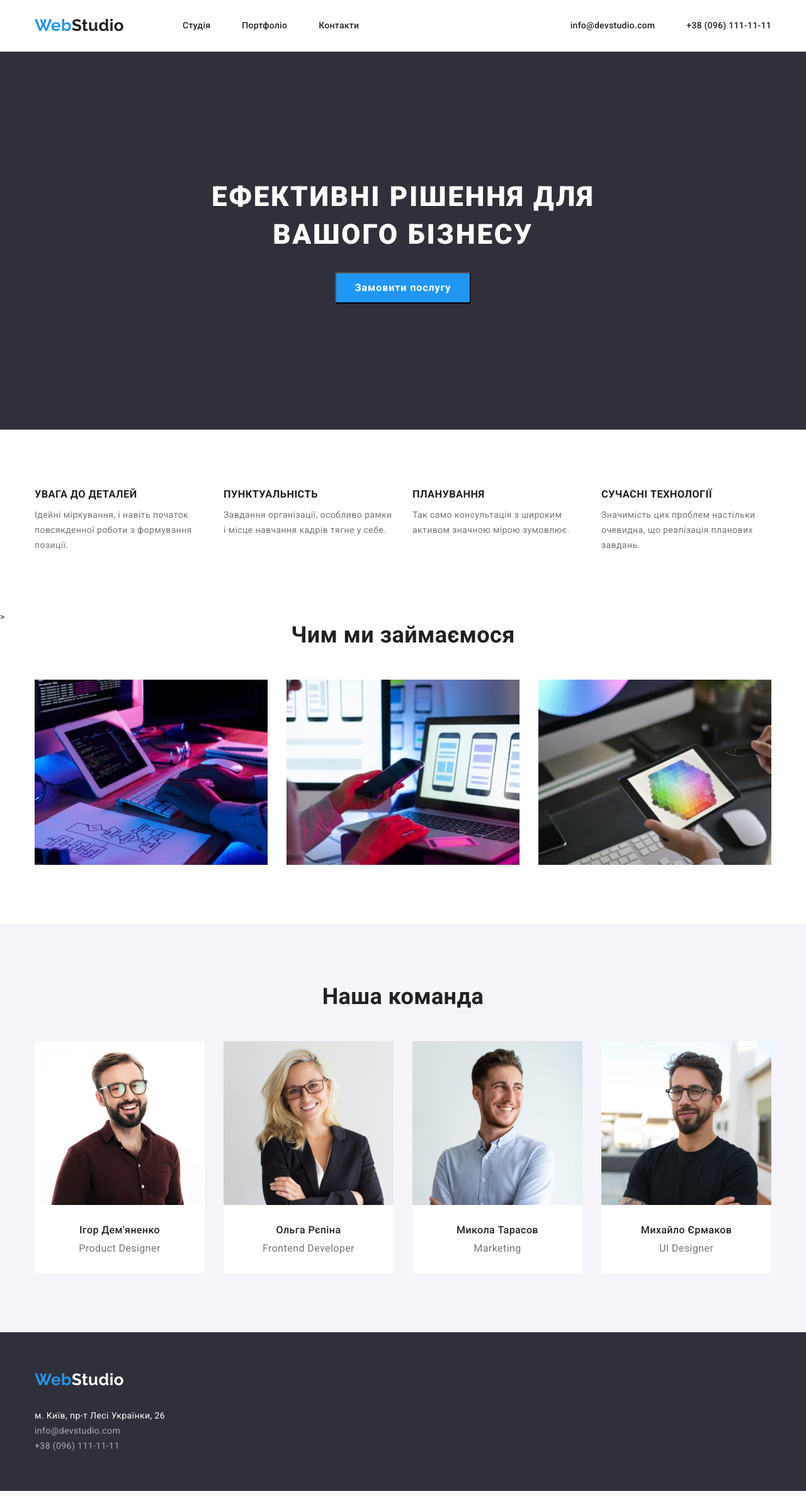
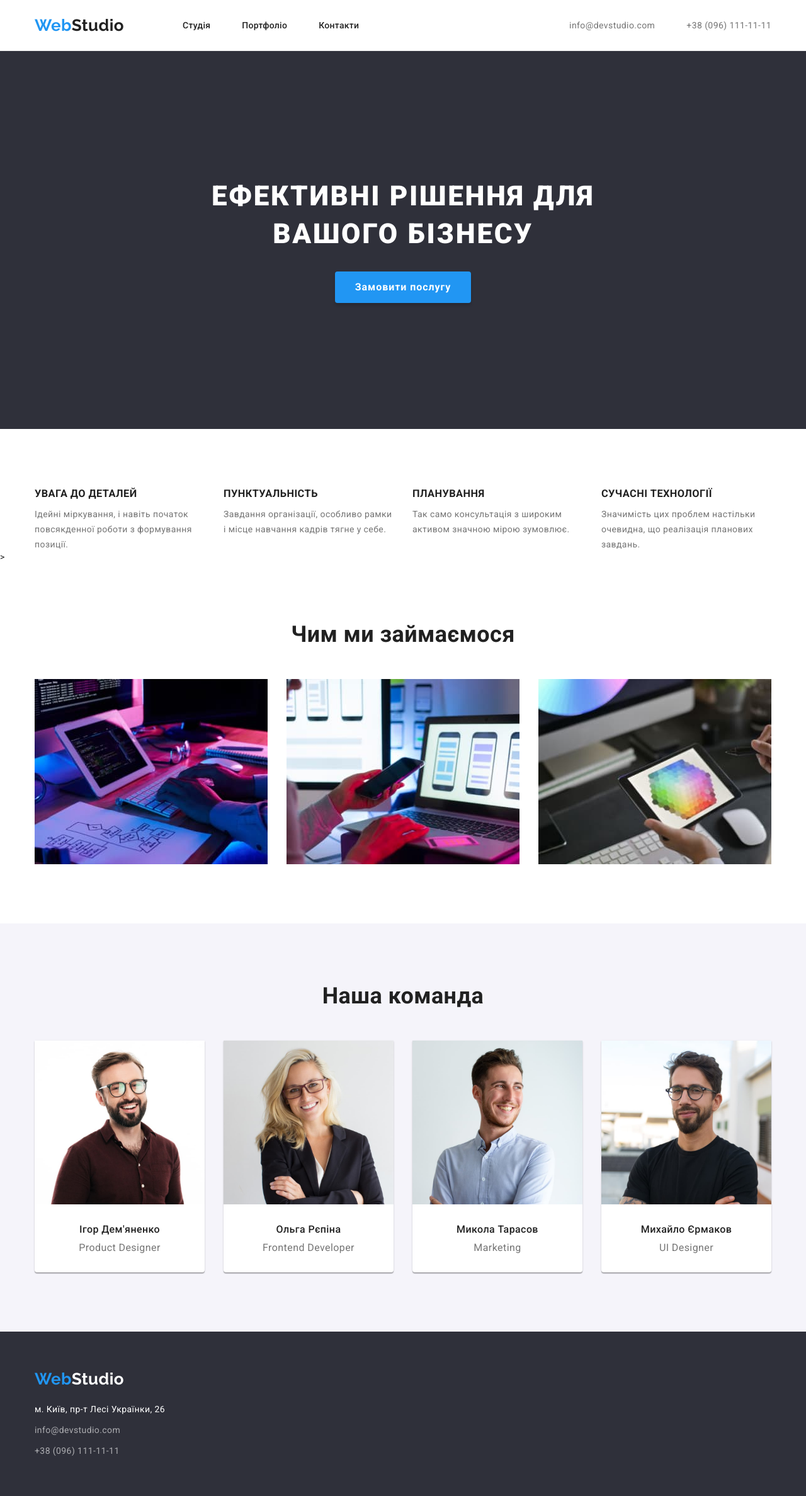
Before and after one commit to Igor-Vasylenko/goit-markup-hw-03, a plain HTML site: page index.html in a window 1280 px wide. Shown: the whole page at 63% size. Drawn offline with nearby package versions, Linux system fonts and the light colour scheme.

Commit message:
Changes after verification

```diff
--- a/css/styles.css
+++ b/css/styles.css
@@ -69,11 +69,14 @@ img {
   display: flex;
   gap: 50px;
 }
+
 .header-logo {
   margin-right: 93px;
 }
 .header {
   background-color: var(--decoration2-color);
+  border-bottom: 1px solid
+    #ECECEC;
 }
 .header-logo {
   font-family: "Raleway";
@@ -106,14 +109,17 @@ img {
   letter-spacing: 0.02em;
   color: var(--decoration-color);
 }
-.line {border: 1px solid
-  #ECECEC
+.header-link-contacts {
+  color: var(--secondary-text-color);
   }
+
 /*Main-webstudio*/
 /*Hero*/
 
 .hero {
   background-color: var(--footer-color);
+  padding-top: 200px;
+  padding-bottom: 200px;
 }
 .hero-title {
   font-weight: 900;
@@ -123,7 +129,6 @@ img {
   letter-spacing: 0.06em;
   text-transform: uppercase;
   color: var(--decoration2-color);
-  margin-top: 200px;
 
 }
 .hero-btn {
@@ -135,19 +140,19 @@ img {
   line-height: 30px;
   padding: 10px 32;
   border-radius: 4px;
+  border: none;
   align-items: center;
   text-align: center;
   letter-spacing: 0.06em;
   color: var(--decoration2-color);
   cursor: pointer;
   margin-top: 30px;
-  margin-bottom: 200px;
+  box-shadow: 0px 4px 4px rgba(0, 0, 0, 0.15);
 }
 .hero-container{
   display: flex;
   flex-direction: column;
   align-items: center;
-  margin-bottom: 94px;
   }
 .hero-title{
   width: 696px;
@@ -156,10 +161,11 @@ img {
 /*Specialties*/
 .specialties {
   background-color: var(--header-color);
+  padding-top: 94px;
+  padding-bottom: 94px;
 }
 .specialties-container{
   display: flex;
-  margin-bottom: 94px;
   }
 .specialties-list{
    display: flex;
@@ -184,11 +190,9 @@ img {
 /*Our work*/
 .work {
   background-color: var(--header-color);
+  padding-bottom: 94px;
   }
-.work-container{
-    margin-bottom: 94px;
-      }
-.work-title{
+.work-title {
   font-weight: 700;
   font-size: 36px;
   line-height: calc(42 / 36);
@@ -205,14 +209,12 @@ img {
 /*Our team*/
 .team {
   background-color: var(--btn-bckg-color);
+  padding-top: 94px;
+  padding-bottom: 94px;
  }
  .team-container{
   display: flex;
   flex-direction: column;
-  }
-.team-item-container{
-  display: flex;
-  margin-bottom: 94px;
   }
  .team-title{
   font-weight: 700;
@@ -221,10 +223,11 @@ img {
   text-align: center;
   color: var(--primery-text-color);
   margin-bottom: 50px;
-  margin-top: 94px;
   }
 .team-item {
   background-color: var(--header-color);
+  box-shadow: 0px 1px 3px rgba(0, 0, 0, 0.12), 0px 1px 1px rgba(0, 0, 0, 0.14), 0px 2px 1px rgba(0, 0, 0, 0.2);
+  border-radius: 0px 0px 4px 4px;
   }
 .team-list{
 display: flex;
@@ -246,6 +249,7 @@ gap: 30px;
   color: var(--secondary-text-color);
   margin-bottom: 30px;
 }
+/*Portfolio*/
 /*Main-btn*/
 .portfolio {
   background-color: var(--decoration2-color);
@@ -260,7 +264,7 @@ gap: 30px;
   background-color: var(--btn-bckg-color);
   border-radius: 4px;
   cursor: pointer;
-  margin-bottom: 56px;
+  border: none;
 }
 .btn:hover,
 .btn:focus {
@@ -271,6 +275,7 @@ gap: 30px;
   display: flex;
   justify-content: center;
   gap: 8px;
+ padding: 50px;
 }
 
 /*Main-img*/
@@ -278,19 +283,14 @@ gap: 30px;
   display: flex;
   flex-wrap: wrap;
   gap: 30px;
-
 }
-
+.portfolio-item-p {
+  background-color: var(--header-color);
+}
 .portfolio-item-p{
   display: flex;
   flex-direction: column;
   flex-basis: calc((100% - 30px*2) / 3);
-
-}
-.border{
-  padding: 20px 24px;
-  border: 1px solid
-  #EEEEEE;
 }
 .portfolio-title-p {
   font-weight: 700;
@@ -299,19 +299,22 @@ gap: 30px;
   letter-spacing: 0.06em;
   color: var(--primery-text-color);
   margin-bottom: 4px;
-
   }
 .portfolio-text-p {
   font-size: 16px;
   line-height: calc(30 / 16);
   color: var(--secondary-text-color);
    }
-.portfolio-item-p {
-  background-color: var(--header-color);
+ .border{
+  padding: 20px 24px;
+  border: 1px solid #EEEEEE;
+  border-top: 0;
   }
 /*Footer*/
 .footer {
   background-color: var(--footer-color);
+ padding-top: 60px;
+ padding-bottom: 60px;
 }
 .footer-container{
   display: flex;
@@ -323,7 +326,6 @@ gap: 30px;
   font-size: 26px;
   line-height: calc(31 / 26);
   color: #2196f3;
-  margin-top: 60px;
   margin-bottom: 20px;
 }
 .change-footer {
@@ -339,7 +341,6 @@ gap: 30px;
   font-style: normal;
   line-height: calc(24 / 14);
   color: var(--decoration2-color);
-  margin-bottom: 9px;
   }
 .footer-link {
   font-weight: 400;
@@ -348,9 +349,10 @@ gap: 30px;
   color: var(--decoration3-color);
 
 }
-.footer-list:last-child {
+.footer-list-item:nth-child(2) {
   margin-top: 9px;
-  margin-bottom: 60px;}
+  margin-bottom: 9px;
+  }
 
 .footer-link:hover,
 .footer-link:focus,
--- a/index.html
+++ b/index.html
@@ -43,18 +43,19 @@
         </nav>
         <ul class="header-list list">
           <li>
-            <a class="header-link link" href="mailto:info@devstudio.com"
+            <a
+              class="header-link-contacts link"
+              href="mailto:info@devstudio.com"
               >info@devstudio.com</a
             >
           </li>
           <li>
-            <a class="header-link link" href="tel:+380961111111"
+            <a class="header-link-contacts link" href="tel:+380961111111"
               >+38 (096) 111-11-11</a
             >
           </li>
         </ul>
       </div>
-      <div class="line"></div>
          </header>
     <main>
       <!--Шапка-->
@@ -97,7 +98,8 @@
               </p>
             </li>
           </ul>
-          </div>>
+        </div>
+        >
       </section>
       <!--Чим ми займаємося-->
       <section class="work">
@@ -135,9 +137,7 @@
       <section class="team">
         <div class="team-container container">
           <h2 class="team-title">Наша команда</h2>
-            <div class="team-title-container">
              <ul class="team-list list">
-                <div class="team-item-container">
               <li class="team-item item">
                 <img
                   class="team-p"
@@ -148,8 +148,6 @@
                 <h3 class="team-title-n">Ігор Дем'яненко</h3>
                 <p class="team-text">Product Designer</p>
               </li>
-                </div>
-                <div class="team-item-container">
               <li class="team-item item">
                 <img
                   class="team-p"
@@ -160,8 +158,6 @@
                 <h3 class="team-title-n">Ольга Рєпіна</h3>
                 <p class="team-text">Frontend Developer</p>
               </li>
-                </div>
-                <div class="team-item-container">
               <li class="team-item item">
                 <img
                   class="team-p"
@@ -172,8 +168,6 @@
                 <h3 class="team-title-n">Микола Тарасов</h3>
                 <p class="team-text">Marketing</p>
               </li>
-                </div>
-                <div class="team-item-container">
               <li class="team-item item">
                 <img
                   class="team-p"
@@ -184,9 +178,7 @@
                 <h3 class="team-title-n">Михайло Єрмаков</h3>
                 <p class="team-text">UI Designer</p>
               </li>
-                </div>
             </ul>
-            </div>
           </div>
       </section>
     </main>
@@ -198,7 +190,7 @@
         >
         <address class="footer-adress">
           <ul class="footer-list list">
-            <li>
+            <li class="footer-list-item">
               <a
                 class="footer-link-gl link"
                 href="https://goo.gl/maps/jVRmj9oeubwBSzNn6"
@@ -207,12 +199,12 @@
                 >м. Київ, пр-т Лесі Українки, 26</a
               >
             </li>
-            <li>
+            <li class="footer-list-item">
               <a class="footer-link link" href="mailto:info@devstudio.com"
                 >info@devstudio.com</a
               >
             </li>
-            <li>
+            <li class="footer-list-item">
               <a class="footer-link link" href="tel:+380961111111"
                 >+38 (096) 111-11-11</a
               >
```
Also changed, not shown: portfolio.html (+18 -10 lines). Lines whose indentation alone changed are shown as unchanged.
